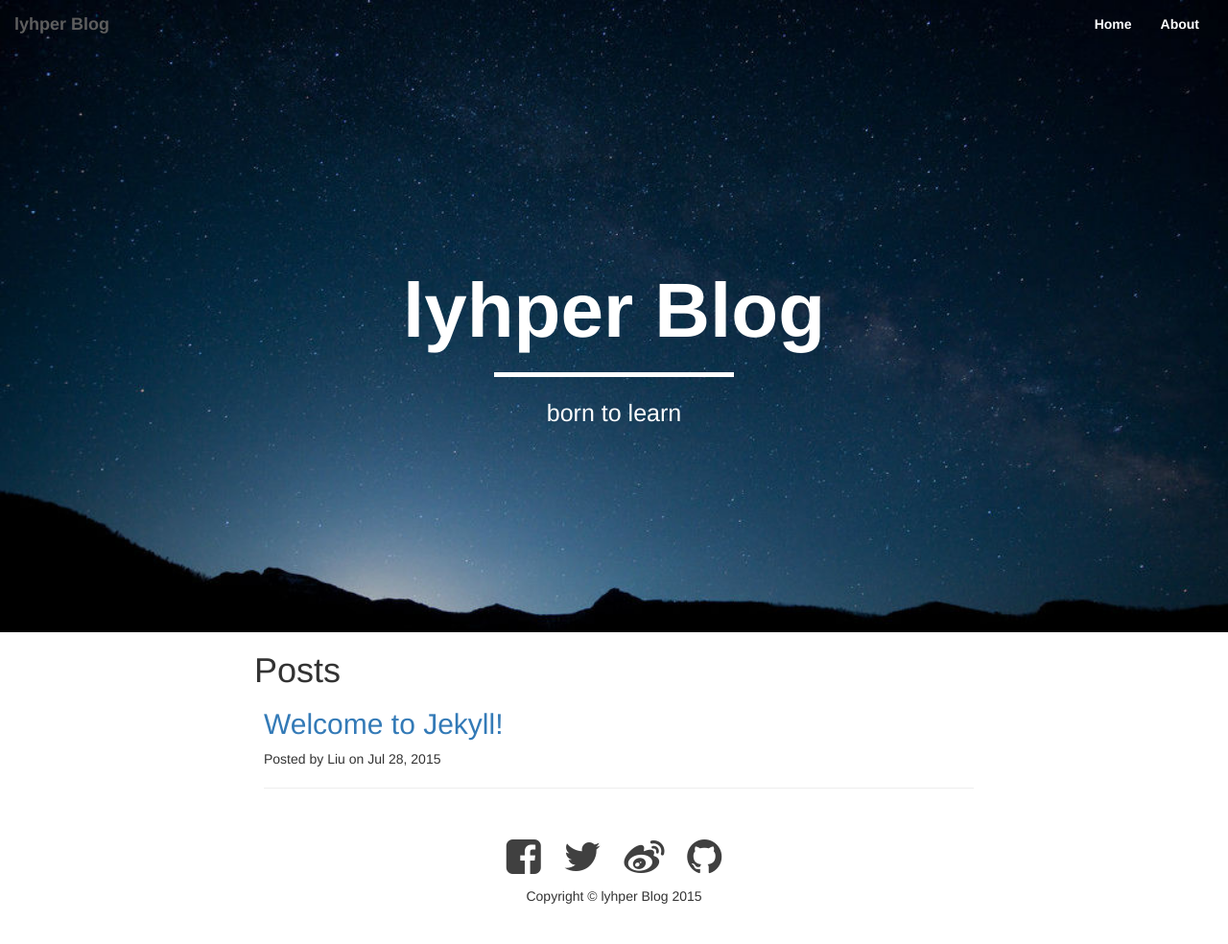
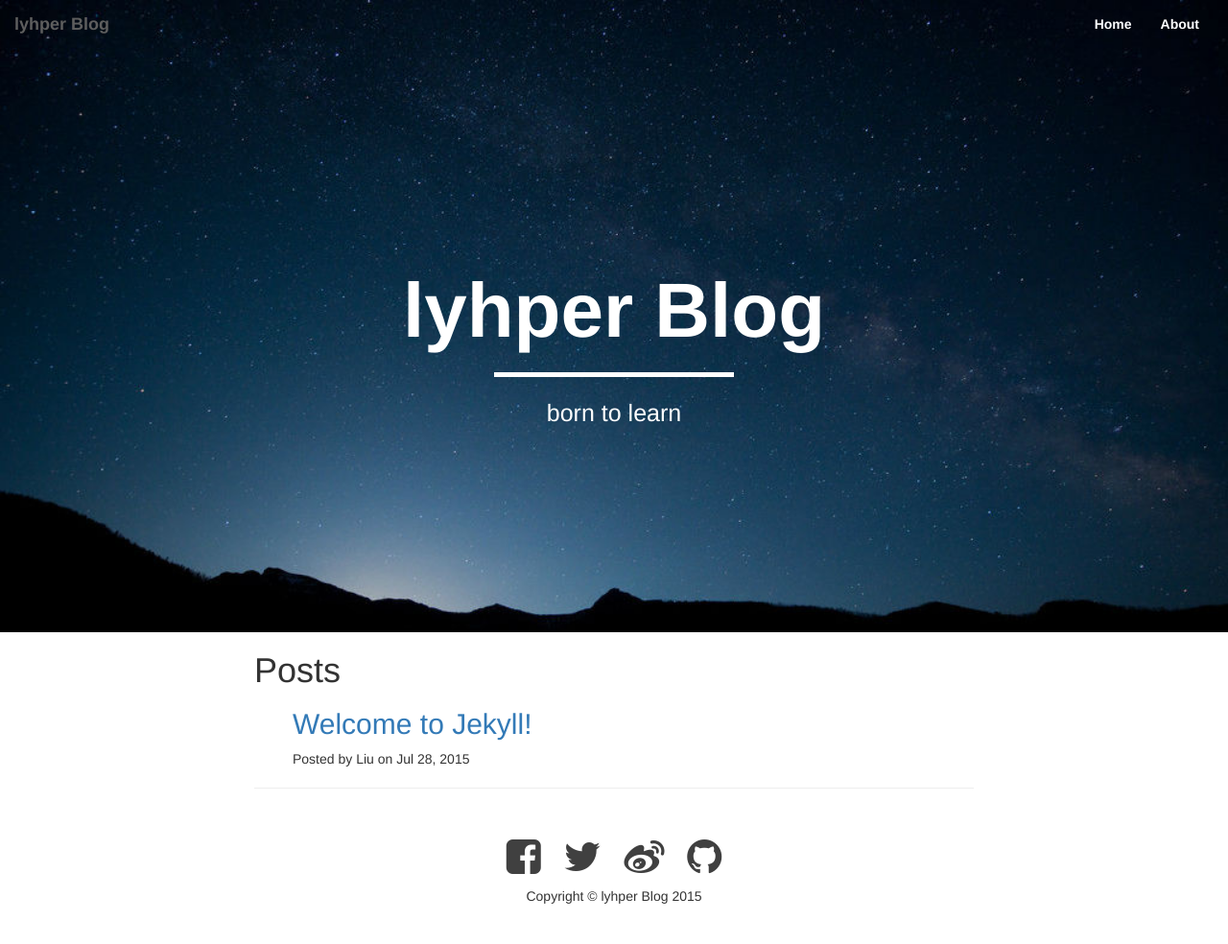
Before and after one commit to lyhper/lyhper.github.io, a Jekyll site: the page built from index.html, in a window 1280 px wide. Shown: the whole page at 96% size. Built offline with Jekyll 4.4.1, drawn with Linux system fonts in a browser that asks for light colours.

Commit message:
fix some bugs

```diff
--- a/css/lyhper-blog.css
+++ b/css/lyhper-blog.css
@@ -44,7 +44,10 @@ hr.intro-divi{
 }
 section ul{
 	list-style: none;
-	padding-left: 10px;
+	padding-left: 0;
+}
+section ul li{
+	margin-left: 40px;
 }
 
 
```
